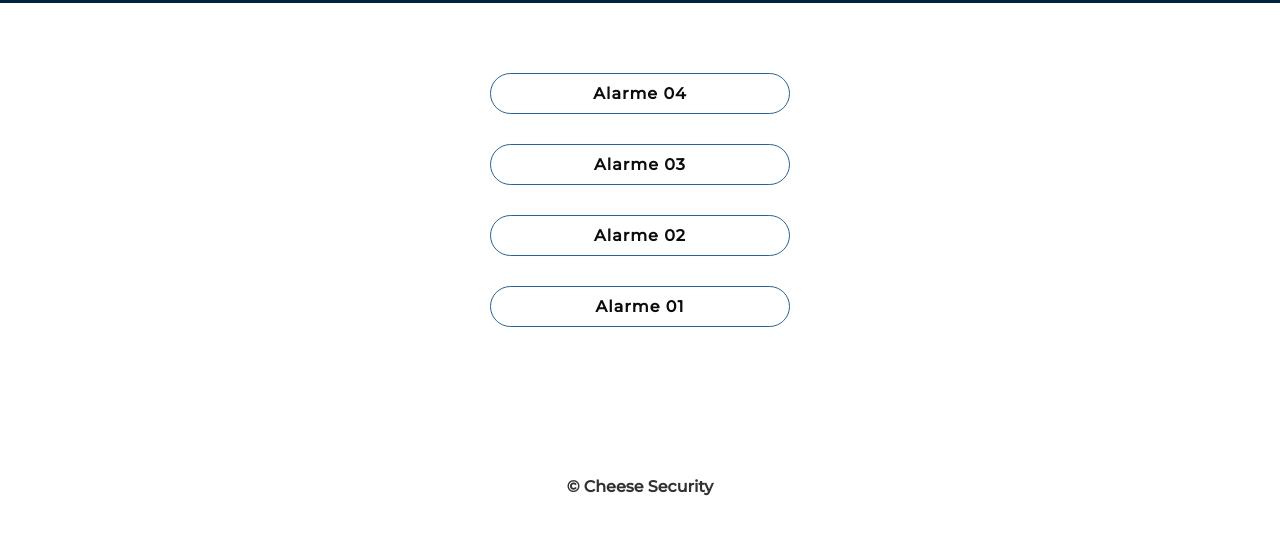
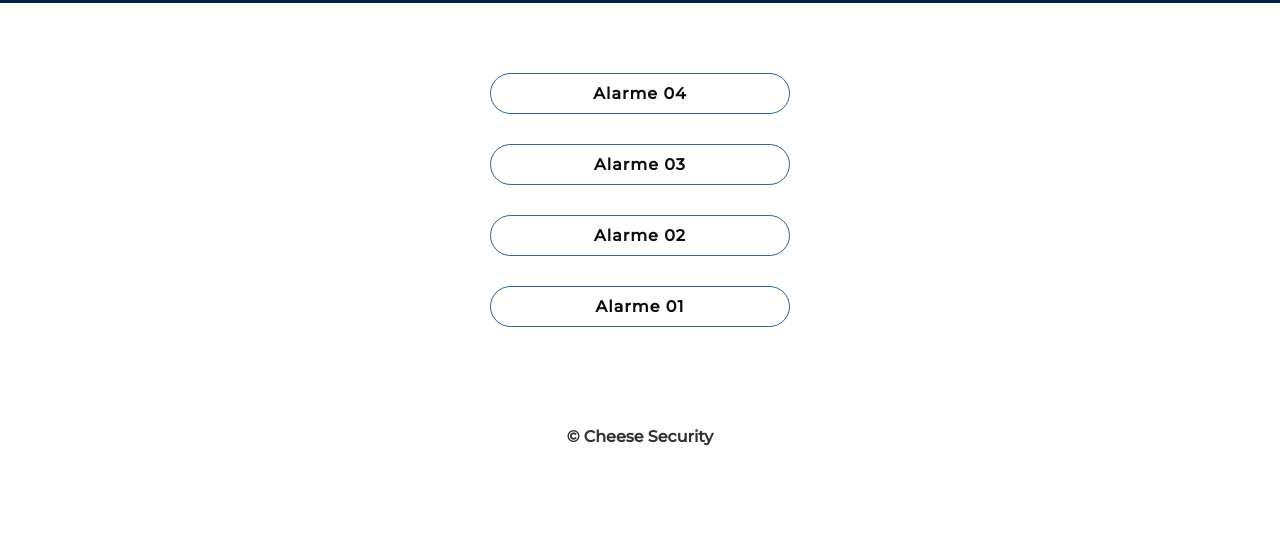
Before and after one commit to RyannBenjamim/Cheese, a plain HTML site: page index4.html in a window 1280 px wide. Shown: the part 77-610 px from the top of the page. Drawn offline with Linux system fonts and the light colour scheme; a web font is replaced by a local one.

Commit message:
Update index4.html

```diff
--- a/index4.html
+++ b/index4.html
@@ -19,7 +19,7 @@
         <div class="alarmes" id="alarme01">Alarme 01</div>
     </main>
     <script src="main.js"></script>
-    <footer style="top: 150px; padding-bottom: 40px;">
+    <footer style="top: 100px; padding-bottom: 40px;">
         <p>© Cheese Security</p>
     </footer>
     <script src="main.js"></script>
```
